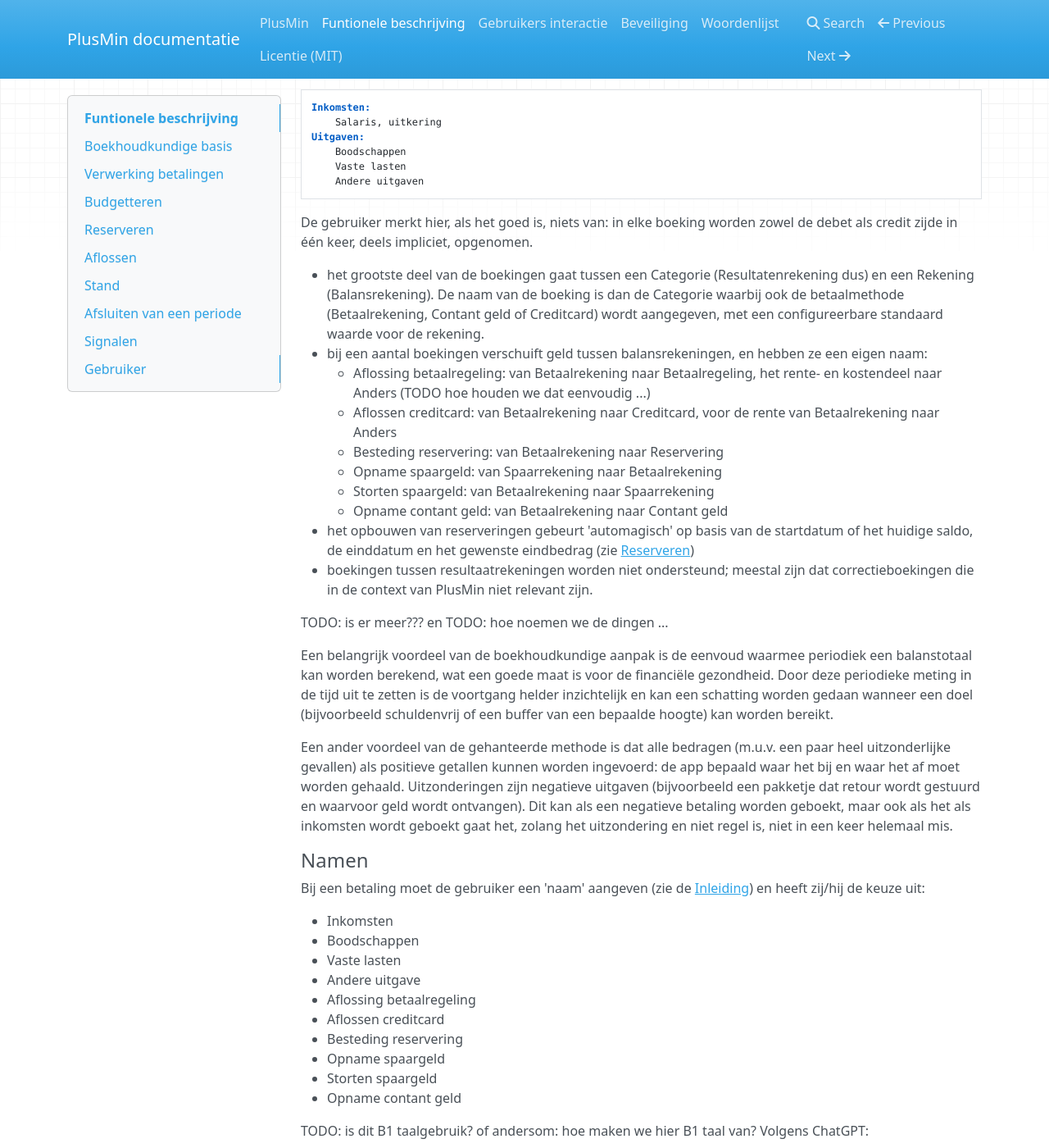
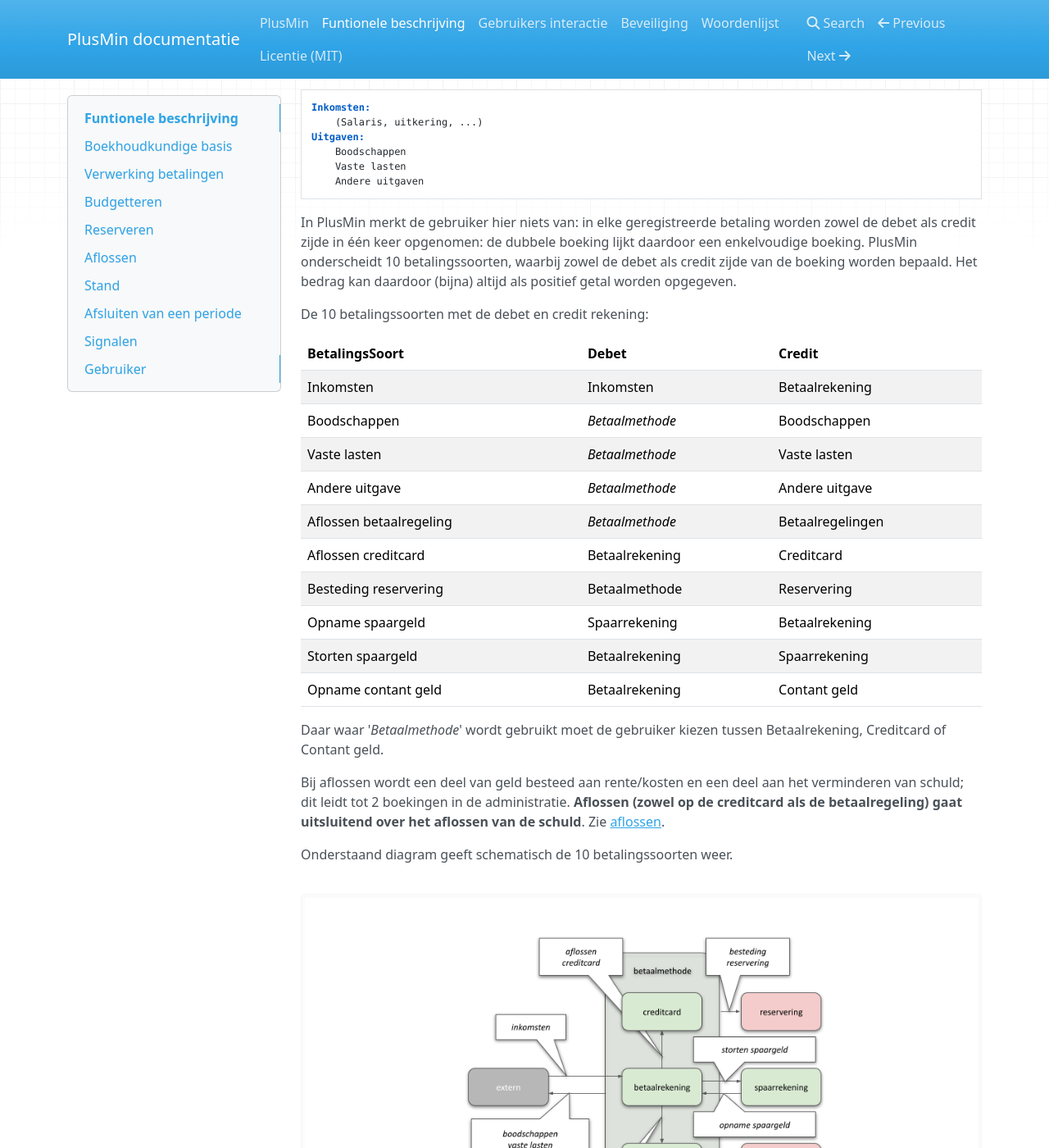
Before and after one commit to plusminapp/pm-docs, an MkDocs documentation site: the page built from docs/1-functionaliteit.md, in a window 1280 px wide and 1400 px high, scrolled down 503 px. Shown: the whole window at 82% size. Built offline with MkDocs 1.6.1, drawn with Linux system fonts in a browser that asks for light colours; nearby versions of some CDN libraries; some of the changed text lies outside the part shown.

Commit message:
verbeteren functionaliteit en woordenlijst

```diff
--- a/docs/1-functionaliteit.md
+++ b/docs/1-functionaliteit.md
@@ -15,40 +15,55 @@ Balansrekeningen (Rekeningen)
         Spaarrekening
         Contant geld
     Schulden:
-        Creditcard schuld
+        Creditcard (schuld)
         Betaalregelingen
         Reserveringen
 
 Resultatenrekeningen (Categorie&euml;n)
 
     Inkomsten:
-        Salaris, uitkering
+        (Salaris, uitkering, ...)
     Uitgaven:
         Boodschappen
         Vaste lasten
         Andere uitgaven
 
-De gebruiker merkt hier, als het goed is, niets van: in elke boeking worden zowel de debet als credit zijde in
-&eacute;&eacute;n keer, deels impliciet, opgenomen.
+In PlusMin merkt de gebruiker hier niets van: in elke geregistreerde betaling worden zowel de debet als credit zijde in
+&eacute;&eacute;n keer opgenomen: de dubbele boeking lijkt daardoor een enkelvoudige boeking. PlusMin onderscheidt 10
+betalingssoorten, waarbij zowel de debet als credit zijde van de boeking worden bepaald. Het bedrag kan daardoor (bijna)
+altijd als positief getal worden opgegeven.
 
-- het grootste deel van de boekingen gaat tussen een Categorie (Resultatenrekening dus) en een Rekening
-  (Balansrekening). De naam van de boeking is dan de Categorie waarbij ook de betaalmethode (Betaalrekening, Contant
-  geld of
-  Creditcard) wordt aangegeven, met een configureerbare standaard waarde voor de rekening.
-- bij een aantal boekingen verschuift geld tussen balansrekeningen, en hebben ze een eigen naam:
-    - Aflossing betaalregeling: van Betaalrekening naar Betaalregeling, het rente- en kostendeel naar Anders (TODO hoe
-      houden we dat eenvoudig ...)
-    - Aflossen creditcard: van Betaalrekening naar Creditcard, voor de rente van Betaalrekening naar Anders
-    - Besteding reservering: van Betaalrekening naar Reservering
-    - Opname spaargeld: van Spaarrekening naar Betaalrekening
-    - Storten spaargeld: van Betaalrekening naar Spaarrekening
-    - Opname contant geld: van Betaalrekening naar Contant geld
-- het opbouwen van reserveringen gebeurt 'automagisch' op basis van de startdatum of het huidige saldo, de einddatum en
-  het gewenste eindbedrag (zie [Reserveren](#reserveren))
-- boekingen tussen resultaatrekeningen worden niet ondersteund; meestal zijn dat correctieboekingen die in de context
-  van PlusMin niet relevant zijn.
+De 10 betalingssoorten met de debet en credit rekening:
 
-TODO: is er meer??? en TODO: hoe noemen we de dingen ...
+| BetalingsSoort          | Debet           | Credit           |
+|-------------------------|-----------------|------------------|
+| Inkomsten               | Inkomsten       | Betaalrekening   |
+| Boodschappen            | _Betaalmethode_ | Boodschappen     |
+| Vaste lasten            | _Betaalmethode_ | Vaste lasten     |
+| Andere uitgave          | _Betaalmethode_ | Andere uitgave   |
+| Aflossen betaalregeling | _Betaalmethode_ | Betaalregelingen |
+| Aflossen creditcard     | Betaalrekening  | Creditcard       |
+| Besteding reservering   | Betaalmethode   | Reservering      |
+| Opname spaargeld        | Spaarrekening   | Betaalrekening   |
+| Storten spaargeld       | Betaalrekening  | Spaarrekening    |
+| Opname contant geld     | Betaalrekening  | Contant geld     |
+
+Daar waar '_Betaalmethode_' wordt gebruikt moet de gebruiker kiezen tussen Betaalrekening, Creditcard of Contant geld.
+
+Bij aflossen wordt een deel van geld besteed aan rente/kosten en een deel aan het verminderen van schuld; dit leidt
+tot 2 boekingen in de administratie. **Aflossen (zowel op de creditcard als de betaalregeling) gaat uitsluitend over het
+aflossen van de schuld**. Zie [aflossen](#aflossen).
+
+Onderstaand diagram geeft schematisch de 10 betalingssoorten weer.
+
+![](./img/PM-flow.png)
+
+Vooralsnog ga ik er vanuit dat er 1 betaalrekening, 1 spaarrekeningen en 1 creditcard is. Het systeem kan
+meervoudighied makkelijk aan maar de gebruikersinteractie wordt veel ingewikkelder.
+
+De boekhoudkundige verwerking van reserveringen worden automagisch opgebouwd op basis van het definieren van
+een [Reservering](#reserveren). Ook een betaalregeling of [betaalachterstand](#aflossen) wordt apart opgevoerd. De stand
+van beide rekeningen moet in een openeningsbalans, tijdens de initi&euml;le configuratie, worden opgevoerd.
 
 Een belangrijk voordeel van de boekhoudkundige aanpak is de eenvoud waarmee periodiek een balanstotaal kan worden
 berekend, wat een goede maat is voor de financi&euml;le gezondheid. Door deze periodieke meting in de tijd uit te zetten
@@ -58,23 +73,8 @@ een buffer van een bepaalde hoogte) kan worden bereikt.
 Een ander voordeel van de gehanteerde methode is dat alle bedragen (m.u.v. een paar heel uitzonderlijke gevallen) als
 positieve getallen kunnen worden ingevoerd: de app bepaald waar het bij en waar het af moet worden gehaald.
 Uitzonderingen zijn negatieve uitgaven (bijvoorbeeld een pakketje dat retour wordt gestuurd en waarvoor geld wordt
-ontvangen). Dit kan als een negatieve betaling worden geboekt, maar ook als het als inkomsten wordt geboekt gaat het, zolang
-het uitzondering en niet regel is, niet in een keer helemaal mis.
-
-#### Namen
-
-Bij een betaling moet de gebruiker een 'naam' aangeven (zie de [Inleiding](#inleiding)) en heeft zij/hij de keuze uit:
-
-- Inkomsten
-- Boodschappen
-- Vaste lasten
-- Andere uitgave
-- Aflossing betaalregeling
-- Aflossen creditcard
-- Besteding reservering
-- Opname spaargeld
-- Storten spaargeld
-- Opname contant geld
+ontvangen). Dit kan als een negatieve betaling worden geboekt, maar ook als het als inkomsten wordt geboekt gaat het,
+zolang het uitzondering en niet regel is, niet in een keer helemaal mis.
 
 TODO: is dit B1 taalgebruik? of andersom: hoe maken we hier B1 taal van? Volgens ChatGPT:
 
@@ -95,12 +95,14 @@ TODO: is dit B1 taalgebruik? of andersom: hoe maken we hier B1 taal van? Volgens
 
 De informatie die bij een betaling wordt gevraagd is:
 
-- de naam van de betaling (zie [Name](#namen)); bij een Categorie boeking de rekening waar het wordt af/bijgeschreven
-- bedrag, bij aflossing 2 bedragen (aflossing en rente/kosten; alternatief: afgeloste bedrag en nieuwe saldo van de
-  betaalregeling?)
-- datum en omschrijving
+- de betalingssoort
+- bij een betalingssoort met een betaalmethode: de betaalmethode
+- datum
+- omschrijving
+- bedrag
 
-De stand van de balansrekeningen op de laatste boekingsdatum kan worden gebruikt om te controleren of alle betaling
+De [stand](#stand) van de balansrekeningen op de laatste boekingsdatum kan worden gebruikt om te controleren of alle
+betaling
 correct zijn verwerkt.
 
 Als de betalingen van de bank via een camt053 bestand worden ingelezen worden in dat geval ook de volgende
@@ -113,12 +115,14 @@ betreffende hulpvrager opgeslagen.
 
 #### Views
 
-PlusMin biedt de mogelijkheid om te kiezen op welke manier je de INKOMSTEN/UITGAVEN kunt bekijken.
+PlusMin biedt de mogelijkheid om te kiezen op welke manier je de transacties kunt bekijken.
 
-| view naam             | visualisatie                             | velden                                                  |
-|-----------------------|------------------------------------------|---------------------------------------------------------|
-| &lt;per categorie&gt; | chronologisch overzicht van de categorie | header: totaal<br/>per regel: datum/bedrag/omschrijving |
-| &lt;per rekening&gt;  | chronologisch overzicht van de rekening  | header: totaal<br/>per regel: datum/bedrag/omschrijving |
+| view naam             | visualisatie                             | velden                                                                          | opmerking                                                                        |
+|-----------------------|------------------------------------------|---------------------------------------------------------------------------------|----------------------------------------------------------------------------------|
+| dagboek               | chronologisch overzicht alle boekingen   | header: ???<br/>per regel: datum/omschrijving/bedrag/debet/credit               | debet en credit als iconen                                                       |
+| bankboek              | chronologisch overzicht alle boekingen   | header: totaal<br/>per regel: datum/omschrijving/bedrag/categorie/betaalmethode | categorie/betaalmethode als iconen<br/>verbijzondering van  &lt;per rekening&gt; |
+| &lt;per categorie&gt; | chronologisch overzicht van de categorie | header: totaal<br/>per regel: datum/omschrijving/bedrag                         |                                                                                  |
+| &lt;per rekening&gt;  | chronologisch overzicht van de rekening  | header: totaal<br/>per regel: datum/omschrijving/bedrag                         |                                                                                  |
 
 Zo kan ook, als voorbeeld, een view als onderstaande spreadsheet worden opgebouwd:
 ![](./img/excel.png)
@@ -150,9 +154,15 @@ Naast het bugetteren per Categorie zijn ook het aflossingsschema van de betaalre
 ## Reserveren
 
 Een reservering is een geoormerkt bedrag dat nodig is om aan een toekomstige verplichting (verzekeringspremie die
-jaarlijks wordt betaald) of spaardoel (een nieuwe wasmachine) te voldoen.
+jaarlijks wordt betaald) of spaardoel (een nieuwe wasmachine) te voldoen. Het is een bewuste, expliciete beperking van
+de bestedingsruimte.
 
-Een reservering wordt bepaald door:
+In het kader van de financiële educatie is het aan te raden de reservering op de spaarrekening te laten storten; de
+besteedbare ruimte is dan beschikbaar op de betaalrekening. Voor de hulpvrager zijn de spaarrekening en de reservering
+dan synoniem geworden. Als er op de spaarrekening onvoldoende geld staat voor de reserveringen leidt dat daarom tot een
+[signaal](#signalen).
+
+Een reservering wordt bij de configuratie opgevoerd:
 
 - de Categorie en een nadere omschrijving/naam
 - een startdatum (saldo = 0) of een saldo op een datum
@@ -167,32 +177,67 @@ einddatum is bereikt en het eindbedrag is opgenomen.
 
 ## Aflossen
 
-Per betaalregeling (schuld):
+Bij aflossen wordt een deel van geld besteed aan rente/kosten en een deel aan het verminderen van schuld. Dit maakt
+aflossen inherent ingewikkeld. De vrijwilliger moet hier goed over worden ge&iuml;nstrueerd en voor de hulpvrager moet
+het
+glashelder zijn wat er van haar hem wordt verwacht.
+
+Bij een creditcard worden de kosten/rente aan de schuld van de card toegevoegd; deze moeten dan worden geboekt als een
+boeking van 'Creditcard' naar 'Andere uitgave'; hiermee wordt de schuld op de creditcard automatisch opgehoogd en gaat
+dat dus goed.
+
+PlusMin gaat ervan uit dat de rente/kosten van een schuld bij de start van de betaalregeling opgenomen zijn in de
+schuld. Met andere woorden: de betaalregeling is een annu&iuml;teit waarbij we daarna geen onderscheid meer maken tussen
+de aflossing en de rente maar het volledig van de schuld afschrijven.
+
+**Als dat niet kan gaat PlusMin er vanuit dat er bij elke betaling de aflossing en de hoogte van de rente/kosten door de
+schuldeiser zijn opgesplitst; mijn advies (checken bij materiedeskundige): aflossing en rente/kosten apart laten
+betalen; de rente/kosten moeten dan als een aparte boeking van _betaalmethode_ naar 'Andere uitgave', met dezelfde
+omschrijving als de aflossing, worden geboekt.**
+
+**Het wordt nog ingewikkelder als de aflossing en rente/kosten in 1 betaling worden gedaan; de schuld moet afnemen met
+het aflossingsbedrag zónder de kosten dus er is dan al teveel afgeboekt op de schuld. En: hoe leg je het uit aan de
+hulpvrager? Mijn voorstel zou zijn om het terug te brengen naar de vorige situatie door het aflossingsbedrag te
+corrigeren/overschrijven met het juiste bedrag en een nieuwe boeking _betaalmethode_ naar 'Andere uitgave' met dezelfde
+omschrijving als de aflossing op te voeren.**
+
+**TODO: oplossen in overleg met materie deskundigen**
+
+Per betaalregeling (en een creditcard?) met openstaande schuld wordt bij de configuratie opgevoerd:
 
 - de periode waarmee wordt afgelost, en wanneer in die periode (zie toelichting bij [Budgetteren](#budgetteren))
 - het saldo op de startdatum
 - het bedrag
-- de berekening van de rente/kosten
 
-TODO: verder uitwerken
+Bij een betaalregeling wordt bovendien opgenomen:
+
+- een omschrijving
+- aanvullende informatie zoals dossiernummers bij betrokken instanties en telefoonnummers van contactpersonen
+
+TODO: betaalregeling is eigenlijk niet het juiste woord want het kan ook over een 'gewone' schuld gaan waar geen
+expliciete betaalregeling is afgesproken
 
 ## Stand
 
 De stand van zaken gevisualiseerd: een grafische weergave van
 
+- de saldi van de balansrekeningen; reserveringen en betaalregelingen uitgesplitst
 - het balanstotaal uitgezet in de tijd
 - de reserveringen met inzicht in de mate waarin het zal worden gehaald
-- de afbetalingsregelingen met inzicht in de looptijd
+- de afbetalingsregelingen met inzicht in de resterende looptijd
+- de uitputting van Boodschappen, Vaste lasten en Andere uitgaven ten opzichte de te verwachten uitputting ervan
 
-TODO: verder uitwerken
+TODO: nog iets anders?
 
 ## Afsluiten van een periode
 
 PlusMin gaat ervan uit dat periodiek de vrijwilliger en hulpvrager samen zitten om de voortgang te bekijken en
 bespreken, en om een nieuwe periode te openen.
 
-- er wordt een balans opgemaakt en bewaard
+- er wordt een balans opgemaakt en bewaard; dit wordt gebruikt voor de [stand](#stand)
 - de resultaatrekeningen worden geschoond (de informatie wordt verwijderd om het afbreuk risico te beperken)
+- de voortgang op reserveringen en aflossingen wordt besproken en eventueel opnieuw ingedeeld (bijvoorbeeld: een
+  reservering waarvan de einddatum wordt uitgesteld om een gemiste afbetaling op een schuld in te halen)
 
 TODO: verder uitwerken
 
@@ -259,7 +304,10 @@ Het profiel van de gebruiker omvat:
 - de rol(len)
 - voor de hulpvrager de vrijwilliger die begeleidt
 - voor de vrijwilliger de hulpvragers die zij/hij begeleidt
-- de betaalmogelijkheden (betaalrekening, spaarrekening, contant, creditcard) en de standaard rekening per categorie
+- de [reserveringen](#reserveren)
+- de [betaalregelingen](#aflossen)
+- de rekeningen (betaalrekening, spaarrekening, contant en/of creditcard)
+- de standaard rekening per categorie
 - standaard inkomsten/uitgaven view(s)
 - een aantal functionele toggles:
     - wel of geen signalen
```
Also changed, not shown: docs/8-woordenlijst.md (+62 -11 lines), docs/img/PM-flow.png (added).
